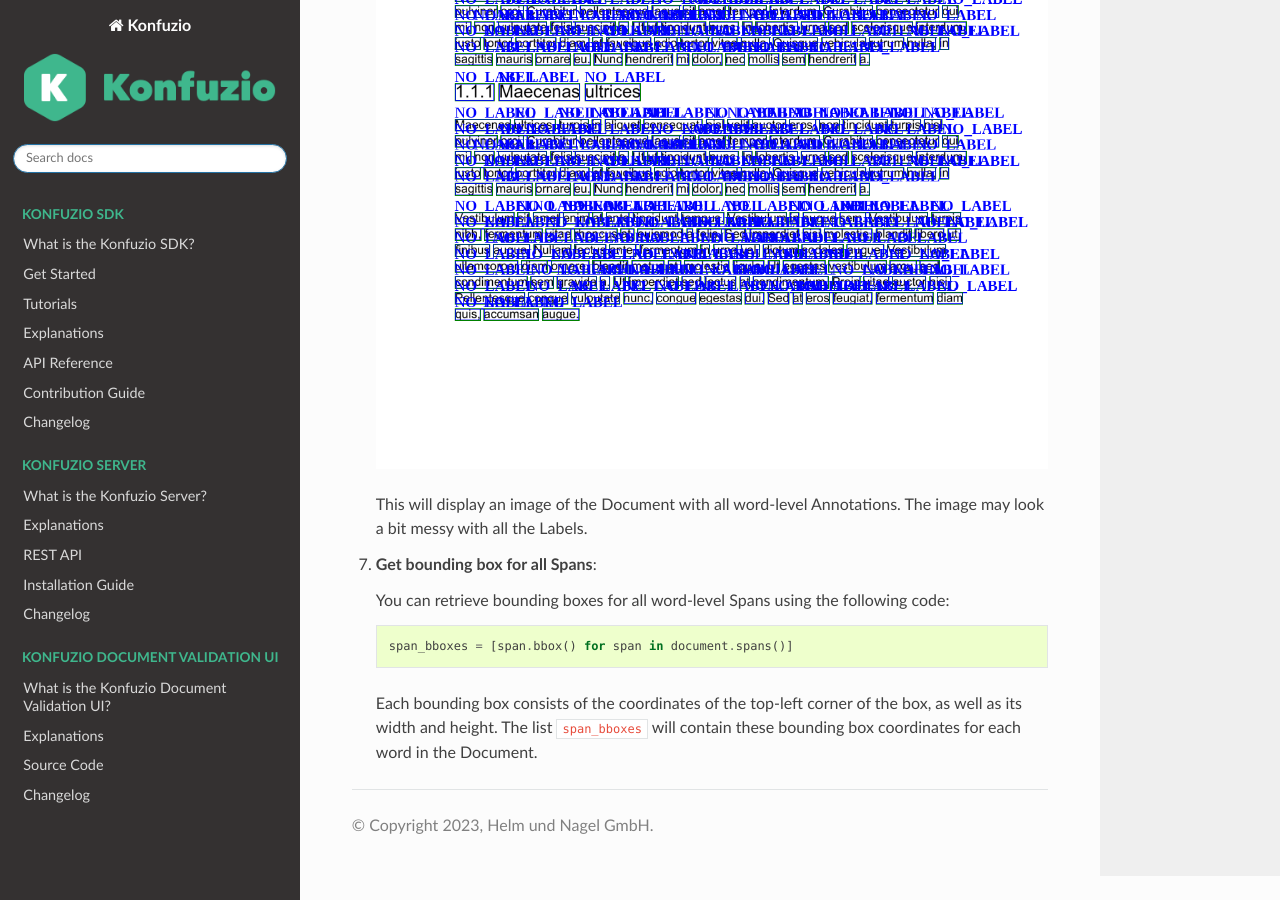
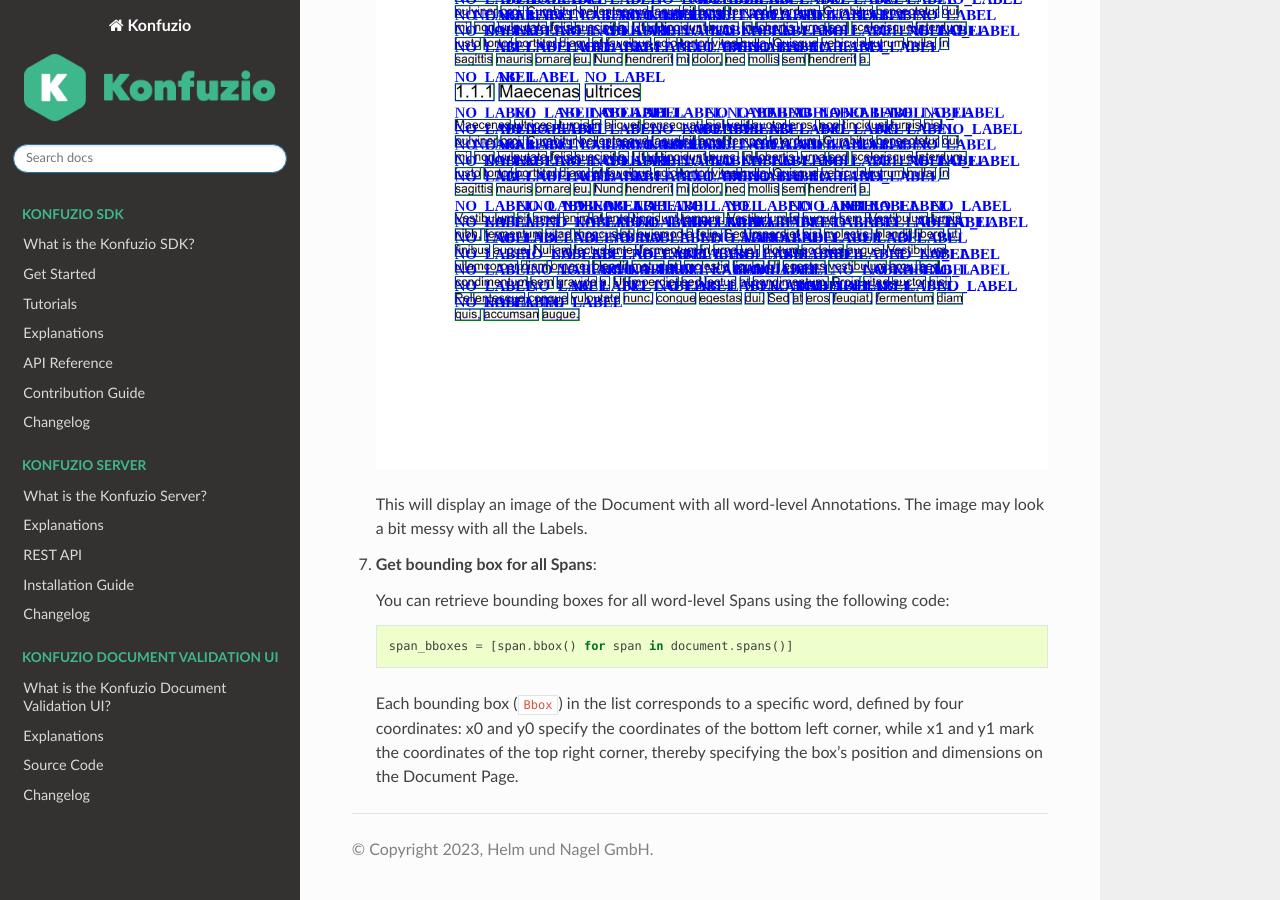
Before and after one commit to konfuzio-ai/konfuzio-sdk, a Sphinx documentation site: the page built from docs/sdk/examples/word-tokenizer/index.md, in a window 1280 px wide and 900 px high, scrolled down 4162 px. Built offline with Sphinx 7.4.7 and the Read the Docs theme 2.0.0, drawn with Linux system fonts in a browser that asks for light colours; pages that are not in the unit, such as notebooks, are missing from menus; a script that is not in the unit is left out; some of the changed text lies outside the part shown.

Commit message:
explanations fix

```diff
--- a/docs/sdk/examples/word-tokenizer/index.md
+++ b/docs/sdk/examples/word-tokenizer/index.md
@@ -1,6 +1,9 @@
 ## Tutorial: Getting Word Bounding Box (BBox) for a Document
 
-In this tutorial, we will walk through how to extract the bounding box (BBox) for words in a Document, rather than for individual characters, using the Konfuzio SDK. This process involves the use of the `WhitespaceTokenizer` from the Konfuzio SDK to tokenize the Document and identify word-level Spans, which can then be visualized or used to extract BBox information.
+In this tutorial, we will walk through how to extract the bounding box ([BBox](https://dev.konfuzio.com/sdk/sourcecode.html#bbox))
+for words in a Document, rather than for individual characters, using the Konfuzio SDK. This process involves the use of
+the `WhitespaceTokenizer` from the Konfuzio SDK to tokenize the Document and identify word-level Spans, which can then
+be visualized or used to extract BBox information.
 
 ### Prerequisites
 
@@ -54,7 +57,8 @@
 
 6. **Visualize all word-level Annotations**:
 
-   After getting the bounding box for all Spans, you might want to visually check the results to make sure the bounding boxes are correctly assigned. Here's how you can do it:
+   After getting the bounding box for all Spans, you might want to visually check the results to make sure the bounding
+   boxes are correctly assigned. Here's how you can do it:
 
    .. literalinclude:: /sdk/boilerplates/test_word_bboxes.py
       :language: python
@@ -63,7 +67,8 @@
 
    .. image:: /sdk/examples/word-tokenizer/word-bboxes.png
 
-   This will display an image of the Document with all word-level Annotations. The image may look a bit messy with all the Labels.
+   This will display an image of the Document with all word-level Annotations. The image may look a bit messy with all
+   the Labels.
 
 7. **Get bounding box for all Spans**:
 
@@ -74,4 +79,6 @@
       :lines: 21
       :dedent: 4
 
-   Each bounding box consists of the coordinates of the top-left corner of the box, as well as its width and height. The list `span_bboxes` will contain these bounding box coordinates for each word in the Document.
+   Each bounding box (`Bbox`) in the list corresponds to a specific word, defined by four coordinates: x0 and y0 specify
+   the coordinates of the bottom left corner, while x1 and y1 mark the coordinates of the top right corner, thereby
+   specifying the box's position and dimensions on the Document Page.
```
